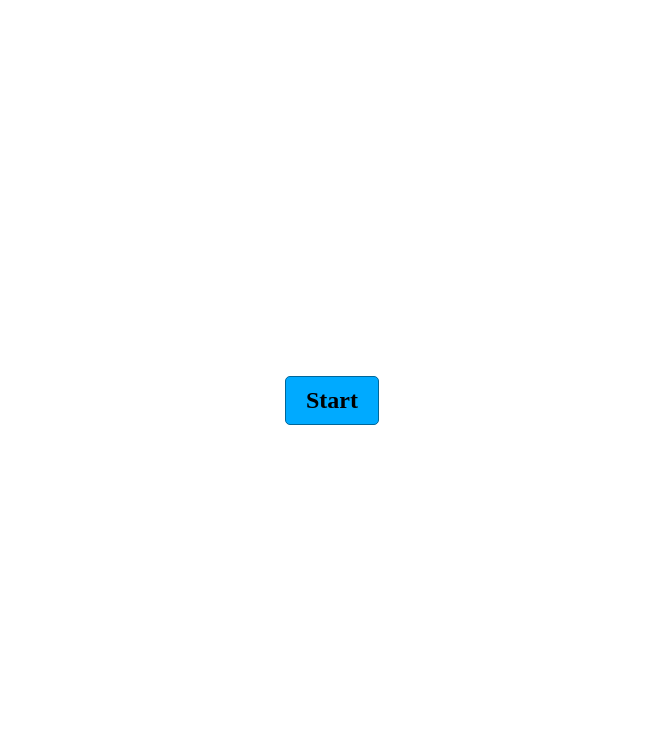
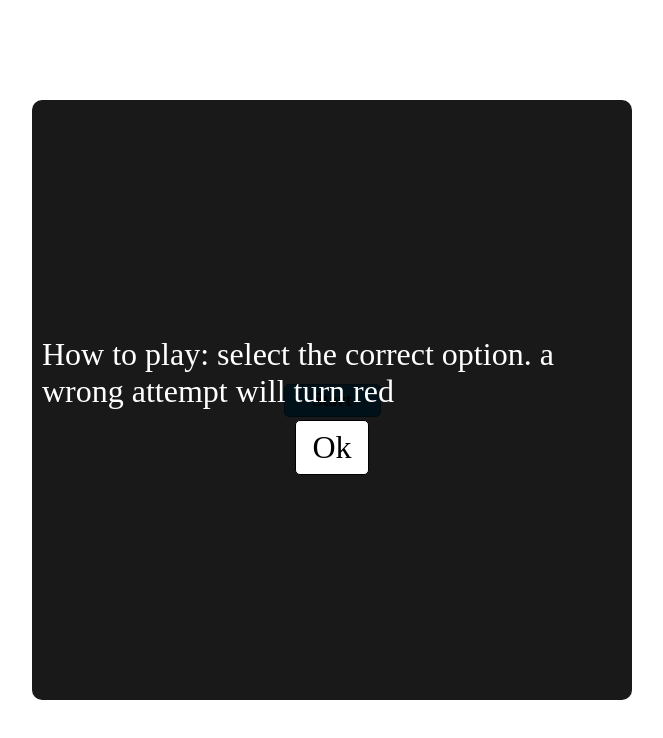
Before and after one commit to ShaimaaAliECE/se3350_project-group-11, a website: page Game/index.html in a window 1280 px wide. Shown: the whole page, without its empty margins (308-971 px from the left). Drawn offline with Linux system fonts and the light colour scheme.

Commit message:
Modified the over appearance of the game

```diff
--- a/Game/index.html
+++ b/Game/index.html
@@ -63,7 +63,7 @@
     </div>
   </div>
   <div class="controls">
-    <button id="start-btn" class="start-btn btn">Start</button>
+    <button id="start-btn" class="btn-grid btn">Start</button>
     <button id="next-btn" class="next-btn btn hide">Next</button>
   </div>
   <div class="instruction-container" id="instructionContainer">
--- a/Game/script.js
+++ b/Game/script.js
@@ -45,6 +45,8 @@ startButton.addEventListener('click', startGame)
 /*nextButton.addEventListener('click', () => {
   setNextLevel()
 })*/
+
+showInstruction("How to play: select the correct option. a wrong attempt will turn red")
 
 function startGame() {
   showInstruction("How to play: select the correct option. a wrong attempt will turn red")
```
